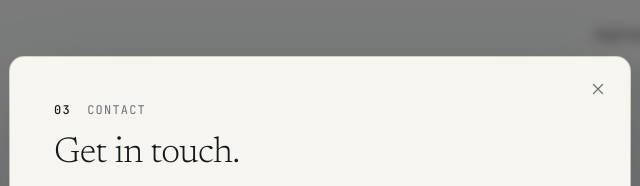
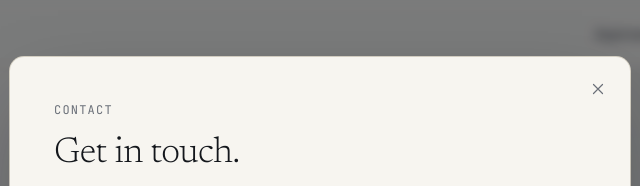
Before and after one commit to eschind/revecio, a website: page website/index.html in a window 1280 px wide. Both pictures are taken after a click on the link "Contact". Shown: the top 186 px of the page, 320-960 px from the left. Drawn offline with Linux system fonts and the light colour scheme.

Commit message:
Drop "03" numbering from contact modal eyebrow
Modal isn't a numbered section anymore.

Co-Authored-By: Claude Opus 4.7 (1M context) <noreply@anthropic.com>

```diff
--- a/website/index.html
+++ b/website/index.html
@@ -163,7 +163,7 @@
     </button>
     <div class="dialog-body" data-view="form">
       <div class="dialog-form-view">
-        <p class="dialog-eyebrow"><span class="num">03</span> Contact</p>
+        <p class="dialog-eyebrow">Contact</p>
         <h2 id="contact-dialog-title" class="dialog-title">Get in touch.</h2>
         <p class="dialog-sub">Whether you steward institutional capital, want to learn more about our approach, or are interested in working together — we'd love to hear from you.</p>
         <form id="contact-form" class="contact-form" novalidate>
```
